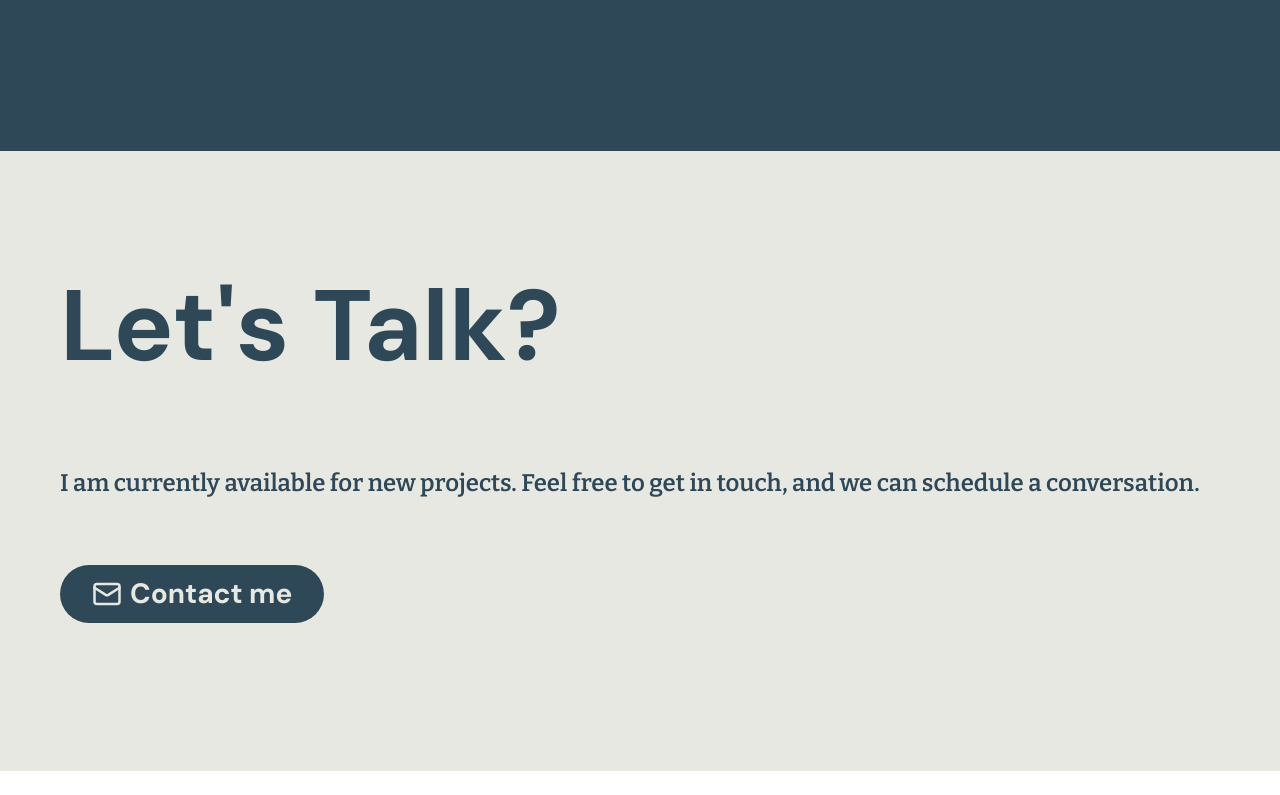
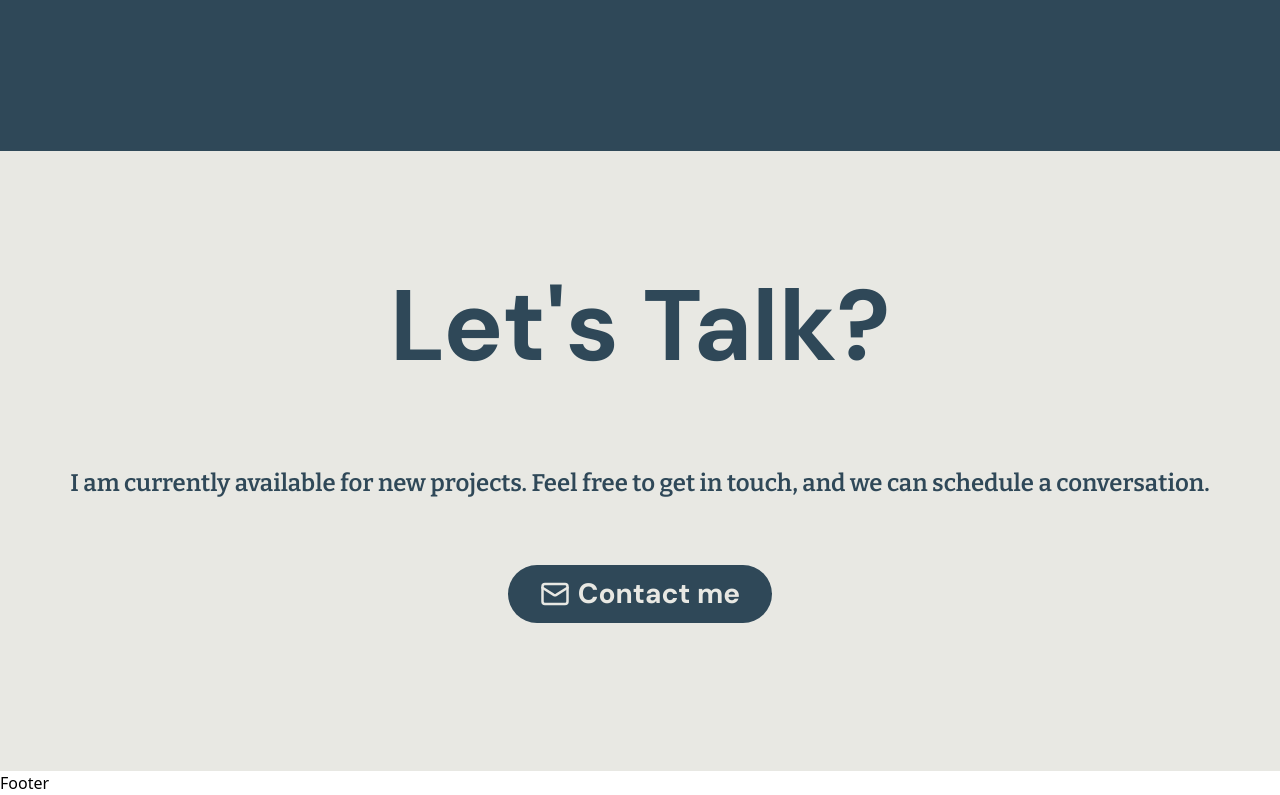
Before and after one commit to luiz-feliph/portfolio, a React (Vite) app: page / in a window 1280 px wide. Shown: the part 4742-5537 px from the top of the page. Before the commit the page ends 5513 px from the top, so only its background shows below. Built offline with nearby package versions, Linux system fonts and the light colour scheme; no server answers.

Commit message:
Add footer in home page

```diff
--- a/src/components/Home/Contact.tsx
+++ b/src/components/Home/Contact.tsx
@@ -3,10 +3,10 @@ import { Mail } from "lucide-react";
 function Contact() {
   return (
     <div
-      className="bg-off-white px-[20px] py-[64px] sm:px-[40px] sm:py-[100px] lg:px-[60px] xl:pb-[148px] 2xl:pb-[200px]"
+      className="flex flex-col items-center bg-off-white px-[20px] py-[64px] sm:px-[40px] sm:py-[100px] lg:px-[60px] xl:pb-[148px] 2xl:pb-[200px]"
       id="contact"
     >
-      <h1 className="self-start mb-[32px] font-dm-sans text-[60px] font-bold text-deep-teal cursor-default sm:mb-[48px] sm:text-[80px] lg:mb-[64px] lg:text-[100px] 2xl:text-[120px]">
+      <h1 className="mb-[32px] font-dm-sans text-[60px] font-bold text-deep-teal cursor-default sm:mb-[48px] sm:text-[80px] lg:mb-[64px] lg:text-[100px] 2xl:text-[120px]">
         Let's Talk?
       </h1>
       <p
--- /dev/null
+++ b/src/components/Home/Footer.tsx
@@ -0,0 +1,9 @@
+function Footer() {
+  return (
+    <footer>
+      Footer
+    </footer>
+  )
+}
+
+export default Footer;
--- a/src/components/Home/Stack.tsx
+++ b/src/components/Home/Stack.tsx
@@ -12,7 +12,7 @@ function Stack() {
       </div>
       <div className="font-dm-sans font-semibold text-[16px] text-deep-teal text-justify hyphens-auto sm:text-[20px] lg:text-[24px] lg:bg-deep-teal lg:text-off-white lg:rounded-lg lg:px-[32px] lg:py-[48px]">
         Others:
-        <span className="text-light-sage">
+        <span className="text-steel-blue lg:text-light-sage">
           {" "}
           Git/GitHub | Agile | TDD | Testing | Rest APIs | Figma | Data Modeling
         </span>
--- a/src/components/Home/StackCard.tsx
+++ b/src/components/Home/StackCard.tsx
@@ -16,7 +16,7 @@ function StackCard({ data, colorIndex }: StackCardProps) {
 
   return (
     <div
-      className={`flex flex-col items-center bg-${colors[colorIndex].secondaryColor} rounded-lg p-[8px] sm:p-[16px] lg:w-full lg:p-[24px]`}
+      className={`flex flex-col items-center bg-${colors[colorIndex].secondaryColor} rounded-lg p-[8px] cursor-default sm:p-[16px] lg:w-full lg:p-[24px]`}
     >
       <h1
         className={`font-bitter font-bold text-${colors[colorIndex].primaryColor} text-[28px] mb-[6px] sm:text-[34px] sm:mb-[12px] xl:text-[38px] 2xl:text-[42px]`}
--- a/src/pages/Home.tsx
+++ b/src/pages/Home.tsx
@@ -2,6 +2,7 @@ import About from "../components/Home/About";
 import Contact from "../components/Home/Contact";
 import Education from "../components/Home/Education";
 import Experience from "../components/Home/Experience";
+import Footer from "../components/Home/Footer";
 import Header from "../components/Home/Header";
 import Main from "../components/Home/Main";
 
@@ -14,6 +15,7 @@ function Home() {
       <Experience />
       <Education />
       <Contact />
+      <Footer />
     </div>
   );
 }
```
